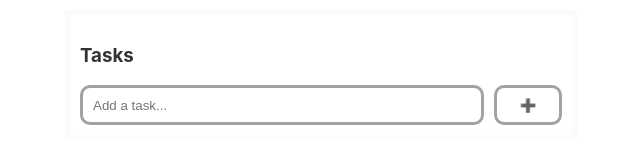
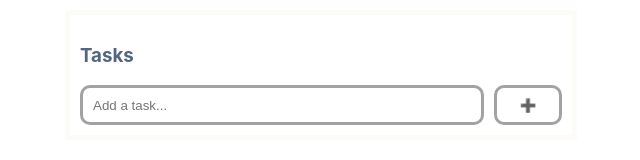
Before and after one commit to bekza/todos, a React (Create React App) app: page / in a window 1280 px wide. Shown: the top 160 px of the page, without its empty margins (319-959 px from the left). Built offline with nearby package versions, Linux system fonts and the light colour scheme.

Commit message:
change color

```diff
--- a/src/App.css
+++ b/src/App.css
@@ -3,6 +3,10 @@
     width: 40%;
     margin: 0 auto;
   }
+}
+h3,
+h4 {
+  color: #011c44ad;
 }
 .todo {
   margin-top: 10px;
```
